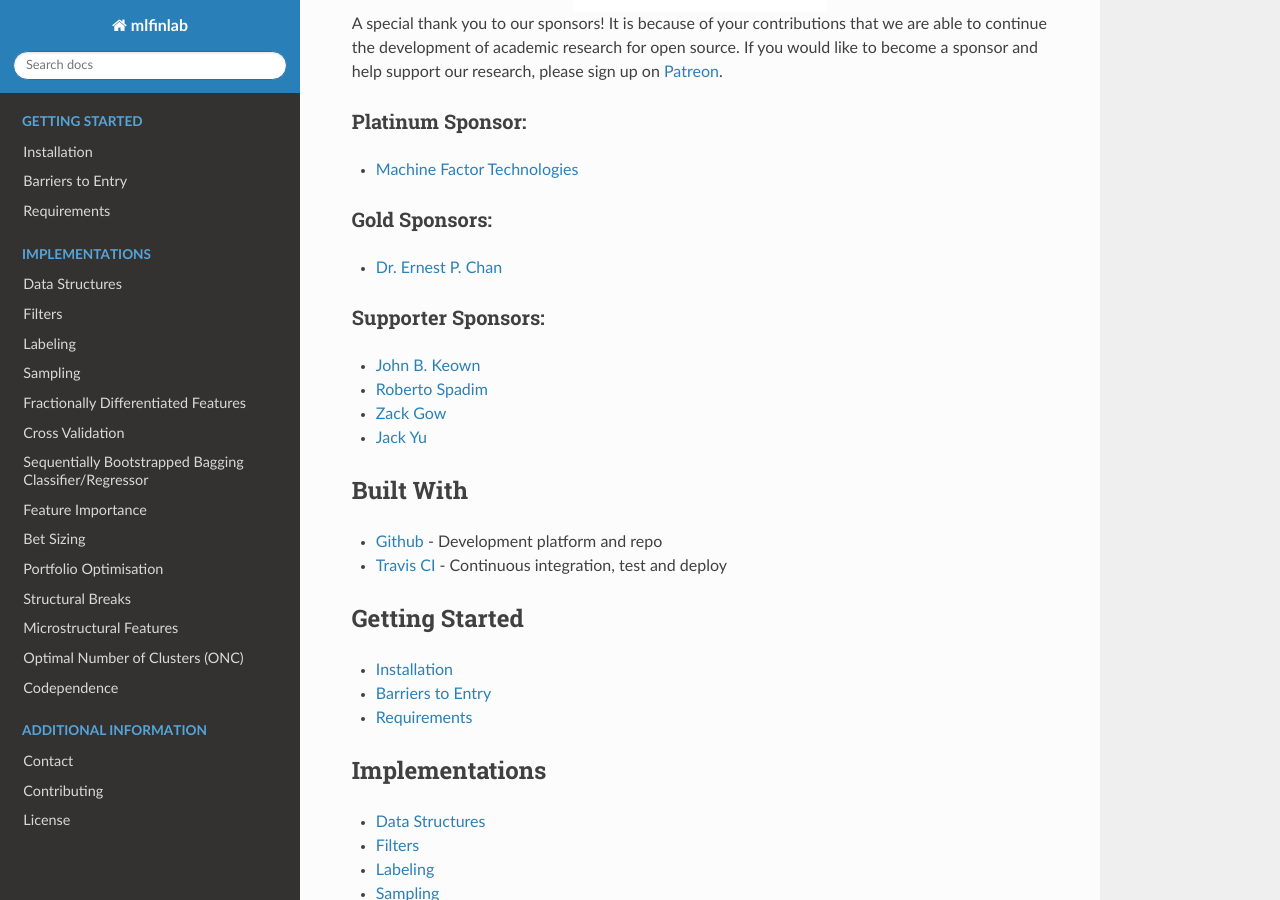
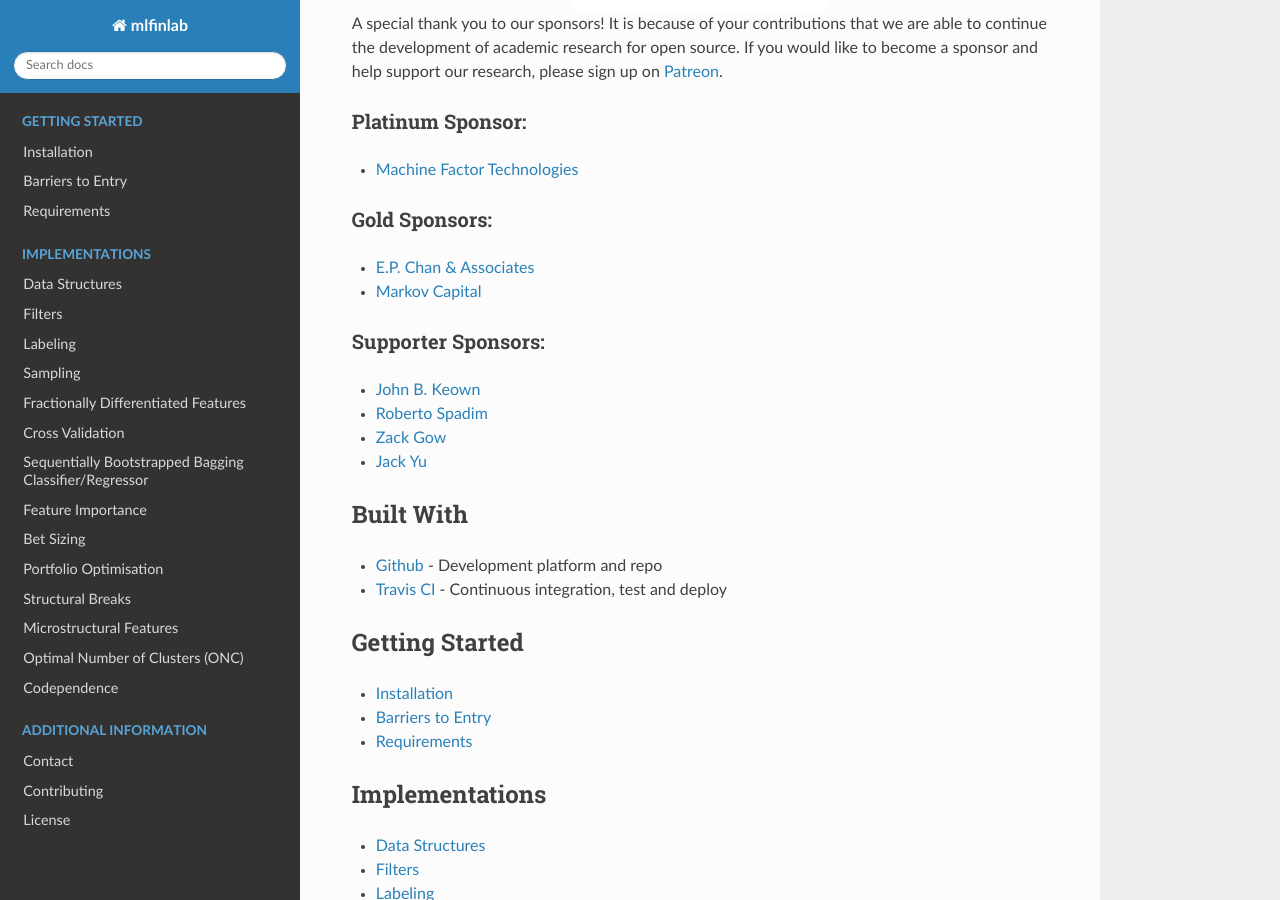
Before and after one commit to hudson-and-thames/mlfinlab, a Sphinx documentation site: the page built from docs/source/index.rst, in a window 1280 px wide and 900 px high, scrolled down 1027 px. Built offline with Sphinx 7.4.7 and the Read the Docs theme 2.0.0, drawn with Linux system fonts in a browser that asks for light colours.

Commit message:
* Added sponsors

```diff
--- a/docs/source/index.rst
+++ b/docs/source/index.rst
@@ -55,7 +55,8 @@
 
 Gold Sponsors:
 **************
-* `Dr. Ernest P. Chan`_
+* `E.P. Chan & Associates`_
+* `Markov Capital`_
 
 Supporter Sponsors:
 *******************
@@ -64,8 +65,9 @@
 * `Zack Gow`_
 * `Jack Yu`_
 
-.. _`Machine Factor Technologies`: https://www.linkedin.com/in/proskurinolexandr/
-.. _`Dr. Ernest P. Chan`: https://www.epchan.com/
+.. _`Machine Factor Technologies`: https://machinefactor.tech/
+.. _`E.P. Chan & Associates`: https://www.epchan.com/
+.. _`Markov Capital`: http://www.markovcapital.se/
 .. _`John B. Keown`: https://www.linkedin.com/in/john-keown-quantitative-finance-big-data-ml/
 .. _`Roberto Spadim`: https://www.linkedin.com/in/roberto-spadim/
 .. _`Zack Gow`: https://www.linkedin.com/in/zackgow/
```
